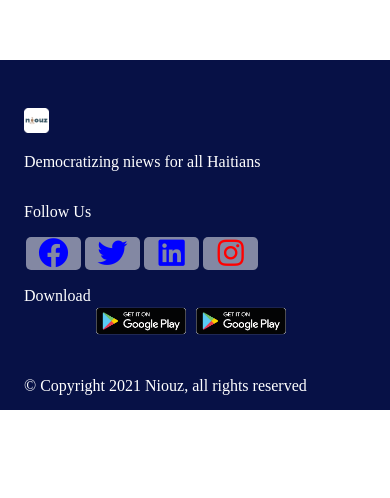
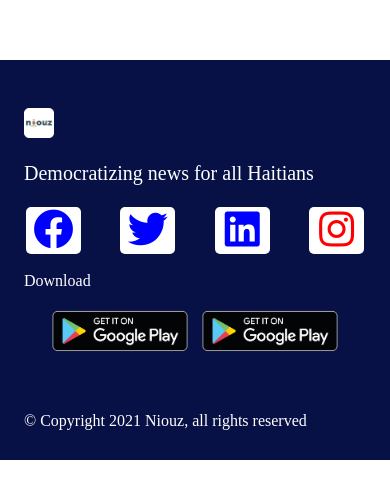
Before and after one commit to Niouz/testinglandingpage, a Next.js app: page / in a window 390 px wide. Shown: the part 330-828 px from the top of the page. Built offline with nearby package versions, Linux system fonts and the light colour scheme.

Commit message:
Add files via upload

```diff
--- a/components/NewFooter.js
+++ b/components/NewFooter.js
@@ -8,11 +8,10 @@ const NewFooter = ( {logo, appStore, playStore, facebook, twitter, instagram} )
             <link rel="stylesheet" href="https://pro.fontawesome.com/releases/v5.10.0/css/all.css" />
             <div className={styles.logo}>
                 <img src={logo} alt="Logo" />
-                <p>Democratizing niews for all Haitians</p>
+                <p>Democratizing news for all Haitians</p>
             </div>
 
             <div className={styles.media}>
-                <p> Follow Us </p>
                     <a><i className="fab fa-facebook"></i></a>
                     <a><i className="fab fa-twitter"></i></a>
                     <a><i className="fab fa-linkedin"></i></a>
@@ -21,8 +20,10 @@ const NewFooter = ( {logo, appStore, playStore, facebook, twitter, instagram} )
 
             <div className={styles.download}>
                 <p> Download </p>
-                <img src={appStore} />
-                <img src={playStore} />
+                    <div>
+                        <img src={appStore} />
+                        <img src={playStore} />
+                    </div>
             </div>
 
             <div className={styles.copyright}>
--- a/styles/Footer.module.css
+++ b/styles/Footer.module.css
@@ -11,22 +11,29 @@
       display: flex;
       flex-direction: column;
       width: 100%;
-      height: 350px;
+      height: 400px;
       background-color: #071146;
       color: #fff;
       margin-top: 100% !important;
     }
 
     .logo img {
-        width: 25px;
-        height: 25px;
+        width: 30px;
+        height: 30px;
     }
 
+    .logo p {
+        font-size: 20px;
+    }
 
+    .media {
+        display: flex;
+        justify-content: space-between;
+    }
     .media a {
         text-align: center;
-        font-size: 30px;
-        background-color:rgba(255, 255, 255, .5);
+        font-size: 40px;
+        background-color: #fff;
         margin: 2px;
         border-radius: 5px;
         cursor: pointer;
@@ -44,14 +51,25 @@
 
     .download {
         display: flex;
-        /* justify-content: center; */
+        flex-direction: column;
+    }
+
+    .download p {
+        /* margin-top: 20px; */
+    }
+    .download div {
+        margin-top: -50px;
+        display: flex;
+        justify-content: center;
     }
 
     .download img {
-        width: 100px;
+        display: flex;
+        width: 150px;
     }
 
     .copyright {
+        /* font-size: 15px; */
         margin-top: -10px;
     }
 
```
